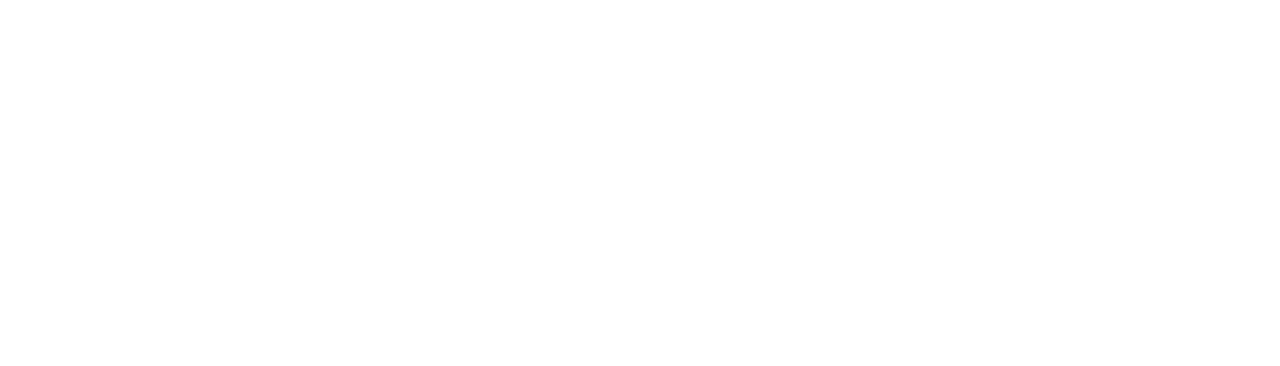
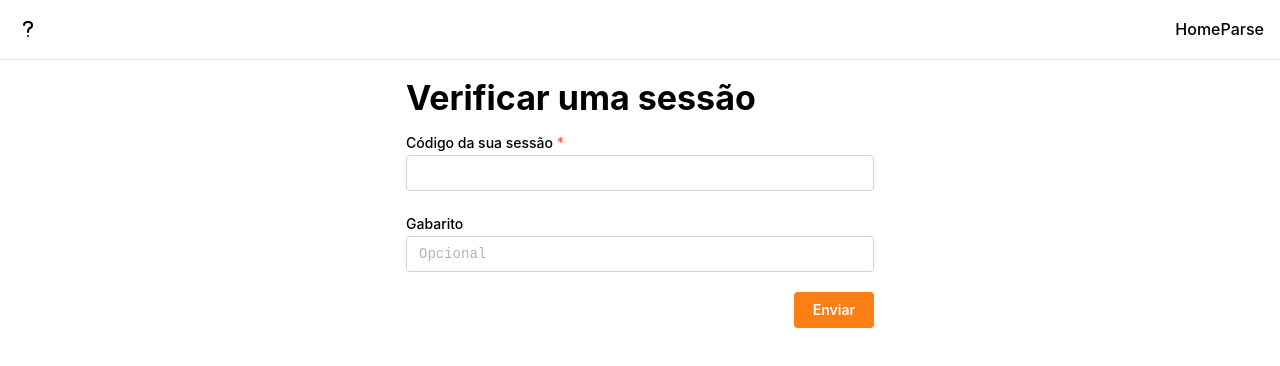
Before and after one commit to mateuscqueiros/exams, a React (Vite) app: page /parse in a window 1280 px wide. Before the commit this address had no page. Shown: the top 366 px of the page. Built offline with nearby package versions, Linux system fonts and the light colour scheme.

Commit message:
app shell

```diff
--- a/src/app/provider.tsx
+++ b/src/app/provider.tsx
@@ -1,4 +1,5 @@
 import { MainErrorFallback } from "@/components/errors/main";
+import { AppShell } from "@/components/layout";
 import { queryConfig } from "@/lib/react-query";
 import { createTheme, MantineProvider } from "@mantine/core";
 import { QueryClient, QueryClientProvider } from "@tanstack/react-query";
--- a/src/app/router.tsx
+++ b/src/app/router.tsx
@@ -1,3 +1,4 @@
+import { AppShell } from "@/components/layout";
 import { QueryClient, useQueryClient } from "@tanstack/react-query";
 import { useMemo } from "react";
 import { createBrowserRouter, RouterProvider } from "react-router-dom";
@@ -5,11 +6,23 @@
 export const createAppRouter = (queryClient: QueryClient) =>
   createBrowserRouter([
     {
-      path: "/exams",
-      lazy: async () => {
-        const { ExamSelectionPage } = await import("./routes/exams");
-        return { Component: ExamSelectionPage };
-      },
+      element: <AppShell />,
+      children: [
+        {
+          path: "/exams",
+          lazy: async () => {
+            const { ExamSelectionPage } = await import("./routes/exams");
+            return { Component: ExamSelectionPage };
+          },
+        },
+        {
+          path: "/parse",
+          lazy: async () => {
+            const { ParseExamPage } = await import("./routes/parse");
+            return { Component: ParseExamPage };
+          },
+        },
+      ],
     },
   ]);
 export const AppRouter = () => {
--- a/src/app/routes/exams.tsx
+++ b/src/app/routes/exams.tsx
@@ -1,5 +1,6 @@
 "use client";
 
+import { AppShell } from "@/components/layout";
 import { ExamCard, ExamCarousel, PageSection } from "@/components/ui/home";
 import { FeaturedExam } from "@/components/ui/home/feature-exam";
 import { getExams } from "@/features/exams/api";
--- /dev/null
+++ b/src/app/routes/parse.tsx
@@ -0,0 +1,86 @@
+"use client";
+import {
+  parseSessionSchema,
+  ParseSessionType,
+} from "@/features/exams/exam.types";
+import { readMetaCode } from "@/features/exams/lib";
+import {
+  Button,
+  Container,
+  Flex,
+  Group,
+  TextInput,
+  Title,
+} from "@mantine/core";
+import { useForm, zodResolver } from "@mantine/form";
+import { useNavigate } from "react-router-dom";
+
+// ex:0;form:letter;ans:1-c,2-d;
+
+export function ParseExamPage() {
+  const navigate = useNavigate();
+
+  const form = useForm<ParseSessionType>({
+    initialValues: {
+      sessionCode: "",
+      answerKeyCode: "",
+    },
+    validate: zodResolver(parseSessionSchema),
+  });
+
+  const handleSubmit = (values: ParseSessionType) => {
+    const isValidAnswerKeyCode =
+      values.answerKeyCode?.length === 0
+        ? false
+        : readMetaCode(values.answerKeyCode || "") === undefined;
+    if (isValidAnswerKeyCode) {
+      form.setFieldError("answerKeyCode", "Código inválido");
+      return;
+    }
+    if (readMetaCode(values.sessionCode) === undefined) {
+      form.setFieldError("sessionCode", "Código inválido");
+      return;
+    }
+
+    navigate(
+      `/parse/results?session=${values.sessionCode}&answer=${values.answerKeyCode}`,
+    );
+  };
+
+  return (
+    <Container maw={500}>
+      <Title order={1} mb={10}>
+        Verificar uma sessão
+      </Title>
+
+      <form onSubmit={form.onSubmit(handleSubmit)}>
+        <Flex direction="column" gap={20}>
+          <TextInput
+            styles={{
+              input: {
+                fontFamily: "monospace",
+              },
+            }}
+            label="Código da sua sessão"
+            required
+            {...form.getInputProps("sessionCode")}
+          />
+          <TextInput
+            styles={{
+              input: {
+                fontFamily: "monospace",
+              },
+            }}
+            placeholder="Opcional"
+            label="Gabarito"
+            {...form.getInputProps("answerKeyCode")}
+          />
+          <Group justify="flex-end">
+            <Button type="submit">Enviar</Button>
+          </Group>
+        </Flex>
+      </form>
+      {/*examSession && <AnswersPreview examSession={examSession} />*/}
+    </Container>
+  );
+}
--- a/src/components/layout/app-shell/app-shell.tsx
+++ b/src/components/layout/app-shell/app-shell.tsx
@@ -1,7 +1,7 @@
 "use client";
 
-import { QuestionsFooter } from "@/features/exam";
-import { useExamSessionStore } from "@/stores/exam";
+import { QuestionsFooter } from "@/features/exams/components/questions-footer";
+import { useExamSessionStore } from "@/features/exams/stores";
 import {
   Burger,
   Group,
@@ -10,14 +10,14 @@
 } from "@mantine/core";
 import { useDisclosure } from "@mantine/hooks";
 import { IconQuestionMark } from "@tabler/icons-react";
-import { useParams, usePathname, useRouter } from "next/navigation";
+import { Outlet, useLocation, useNavigate, useParams } from "react-router-dom";
 import classes from "./app-shell.module.css";
 
-export function AppShell({ children }: React.PropsWithChildren) {
+export function AppShell() {
   const [opened, { toggle }] = useDisclosure();
   const examSession = useExamSessionStore();
-  const router = useRouter();
-  const pathname = usePathname();
+  const navigate = useNavigate();
+  const location = useLocation();
   const params = useParams<{ questionNumber: string }>();
 
   const currentQuestion =
@@ -33,7 +33,7 @@
     const examSlug = examSession.exam?.slug;
 
     if (!examSlug) return true;
-    if (!pathname.includes(examSlug)) return false;
+    if (!location.pathname.includes(examSlug)) return false;
     return true;
   };
 
@@ -55,12 +55,12 @@
             <Group ml="xl" gap={0} visibleFrom="sm">
               <UnstyledButton
                 className={classes.control}
-                onClick={() => router.push(`/exams`)}
+                onClick={() => navigate(`/exams`)}
               >
                 Home
               </UnstyledButton>
               <UnstyledButton
-                onClick={() => router.push(`/parse`)}
+                onClick={() => navigate(`/parse`)}
                 className={classes.control}
               >
                 Parse
@@ -71,9 +71,7 @@
                   <UnstyledButton
                     className={classes.control}
                     onClick={() => {
-                      router.push(
-                        `/exams/${examSession.exam?.slug}/questions/1`,
-                      );
+                      navigate(`/exams/${examSession.exam?.slug}/questions/1`);
                     }}
                   >
                     Return to Session
@@ -84,7 +82,7 @@
                   className={classes.control}
                   onClick={() => {
                     examSession.endSession();
-                    router.push("/exams");
+                    navigate("/exams");
                   }}
                 >
                   End Session
@@ -103,7 +101,9 @@
         <UnstyledButton className={classes.control}>Support</UnstyledButton>
       </MantineAppShell.Navbar>
 
-      <MantineAppShell.Main>{children}</MantineAppShell.Main>
+      <MantineAppShell.Main>
+        <Outlet />
+      </MantineAppShell.Main>
 
       {examSession.session?.active && currentQuestion && (
         <QuestionsFooter question={currentQuestion} />
--- a/src/features/exams/components/questions-footer.tsx
+++ b/src/features/exams/components/questions-footer.tsx
@@ -2,7 +2,7 @@
 
 import { Affix, Button, Flex, Progress, Text } from "@mantine/core";
 import { useMediaQuery } from "@mantine/hooks";
-import { useParams, useRouter } from "next/navigation";
+import { useNavigate, useParams } from "react-router-dom";
 import { QuestionType } from "../exam.types";
 import { useExamSessionStore } from "../stores";
 
@@ -13,7 +13,7 @@
 export function QuestionsFooter({ question }: QuestionFooterType) {
   const examSession = useExamSessionStore();
   const params = useParams();
-  const router = useRouter();
+  const navigate = useNavigate();
 
   if (!examSession.session?.active) return <></>;
 
@@ -68,13 +68,13 @@
         <Flex hiddenFrom={mobileBreakpoint} w="100%" justify="space-between">
           <Button
             disabled={!hasPreviousQuestion}
-            onClick={() => router.push(previousQuestionURL)}
+            onClick={() => navigate(previousQuestionURL)}
           >
             Anterior
           </Button>
           <Button
             disabled={!hasNextQuestion}
-            onClick={() => router.push(nextQuestionURL)}
+            onClick={() => navigate(nextQuestionURL)}
           >
             Próxima
           </Button>
@@ -83,7 +83,7 @@
           <Button
             disabled={!hasPreviousQuestion}
             visibleFrom={mobileBreakpoint}
-            onClick={() => router.push(previousQuestionURL)}
+            onClick={() => navigate(previousQuestionURL)}
           >
             Anterior
           </Button>
@@ -106,7 +106,7 @@
             </Text>
           </Flex>
           <Button
-            onClick={() => router.push(nextQuestionURL)}
+            onClick={() => navigate(nextQuestionURL)}
             disabled={!hasNextQuestion}
             visibleFrom={mobileBreakpoint}
           >
```
